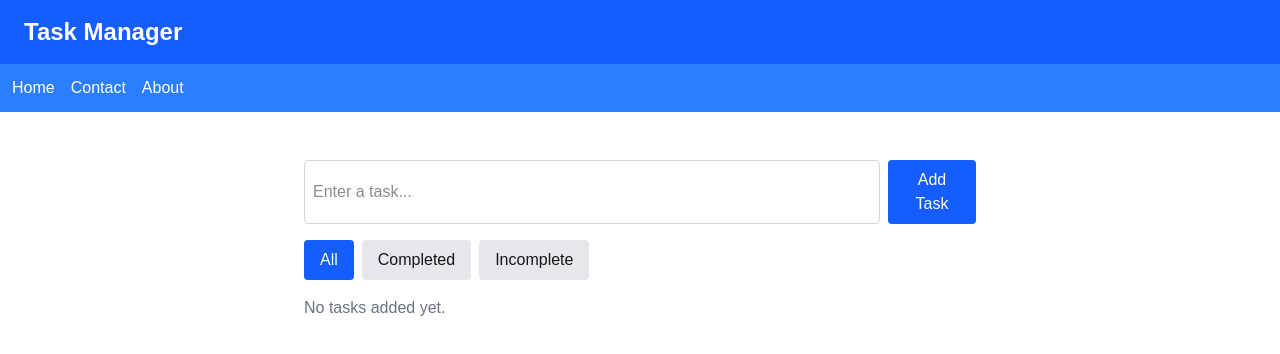
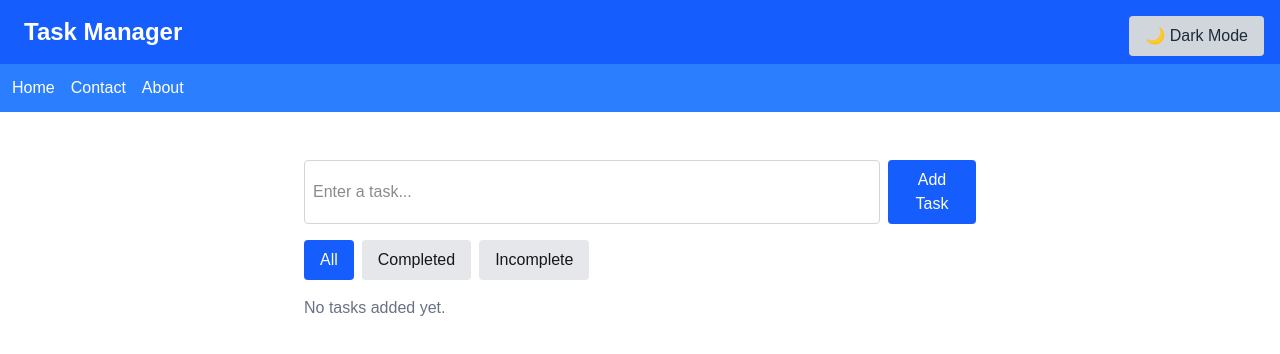
Before and after one commit to JediWebDev/task-management-app, a Next.js app in the folder task-management-app/: page / in a window 1280 px wide. Shown: the top 354 px of the page. Built offline with nearby package versions, Linux system fonts and the light colour scheme.

Commit message:
Update layout.js

```diff
--- a/task-management-app/src/app/layout.js
+++ b/task-management-app/src/app/layout.js
@@ -1,6 +1,7 @@
 import { Geist, Geist_Mono } from "next/font/google";
 import "./globals.css";
 import Navbar from "@/components/Navbar";
+import DarkModeToggle from "@/components/DarkModeToggle";
 
 const geistSans = Geist({
   variable: "--font-geist-sans",
@@ -13,15 +14,16 @@ const geistMono = Geist_Mono({
 });
 
 export const metadata = {
-  title: "Create Next App",
-  description: "Generated by create next app",
+  title: "Task Management App",
+  description: "A simple to do list created with React and Next JS",
 };
 
 export default function RootLayout({ children }) {
   return (
     <html lang="en">
-      <body className="bg-gray-100 text-gray-900">
-        <header className="bg-blue-600 text-white py-4 px-6">
+      <body className="bg-gray-100 dark:bg-gray-900 text-gray-900 dark:text-white">
+        <DarkModeToggle /> {/* ✅ Add Dark Mode Button */}
+        <header className="bg-blue-600 dark:bg-blue-800 text-white py-4 px-6">
           <h1 className="text-2xl font-bold">Task Manager</h1>
         </header>
         <Navbar />
```
